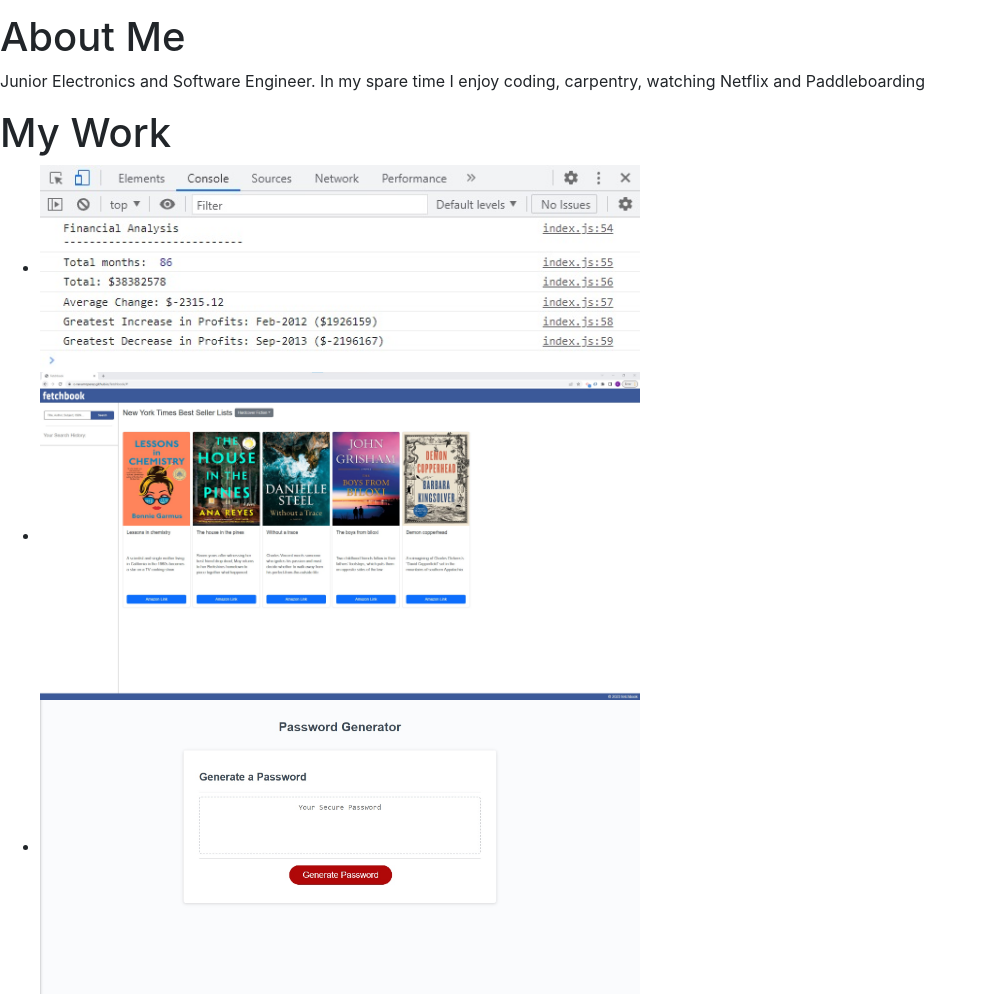
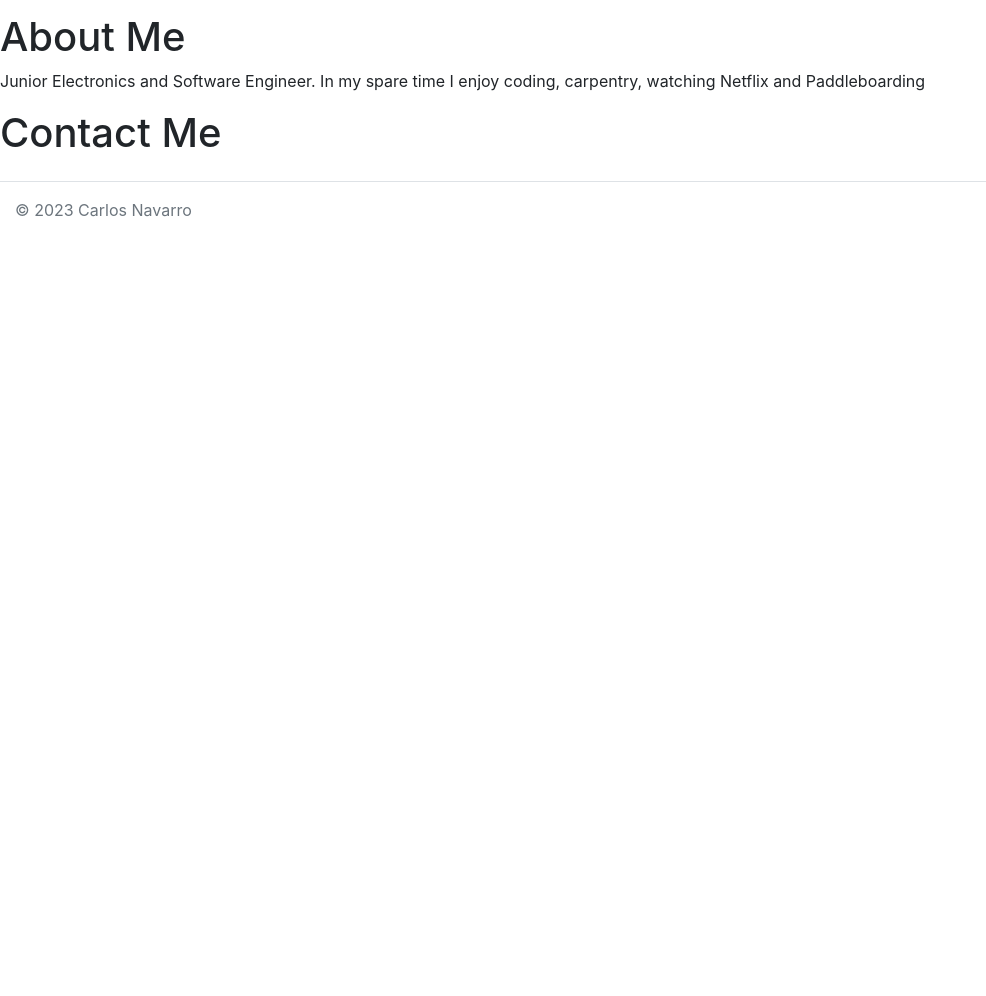
Before and after one commit to c-navarroperez/Bootstrap-Portfolio, a plain HTML site: page index.html in a window 1280 px wide. Shown: the part 750-1746 px from the top of the page, without its empty margins (0-986 px from the left). After the commit the page ends 1012 px from the top, so only its background shows below. Drawn offline with nearby package versions, Linux system fonts and the light colour scheme; a web font is replaced by a local one.

```diff
--- a/index.html
+++ b/index.html
@@ -8,13 +8,12 @@
     <!-- Bootstrap CSS -->
     <link rel="stylesheet" href="https://cdn.jsdelivr.net/npm/bootstrap@4.3.1/dist/css/bootstrap.min.css"
         integrity="sha384-ggOyR0iXCbMQv3Xipma34MD+dH/1fQ784/j6cY/iJTQUOhcWr7x9JvoRxT2MZw1T" crossorigin="anonymous">
-    <link rel="stylesheet" href="/css/style.css">
     <!-- Google Fonts -->
     <link rel="preconnect" href="https://fonts.googleapis.com">
-    <link rel="preconnect" href="https://fonts.gstatic.com" crossorigin>
+    <link rel="preconnect" href="https://fonts.gstatic.com" crossorigin="anonymous">
     <link href="https://fonts.googleapis.com/css2?family=Phudu:wght@300&family=Zeyada&display=swap" rel="stylesheet">
     <!-- Custom styles -->
-    <link rel="stylesheet" href="css/style.css">
+    <link rel="stylesheet" href="./css/style.css">
     <title>Bootstrap Portfolio</title>
 </head>
 
@@ -58,24 +57,7 @@
 
         <section class="section" id="work">
             <div class="header-div">
-               <h1 class="header">
-                  My Work
-               </h1>
-            </div>
-            <article class="container-grid">
-               <ul id="list">
-                  <li>
-                     <img class="image" src="/images/finances.jpeg" alt="">
-                  </li>
-                  <li>
-                     <img class="image" src="/images/fetchbook.jpeg" alt="">
-                  </li>
-                  <li>
-                     <img class="image" src="/images/passwordgenerator.jpeg" alt="">
-                  </li>
-               </ul>
-            </article>
-        </section>
+
 
         <section class="section" id="contact">
             <div class="header-div">
```
